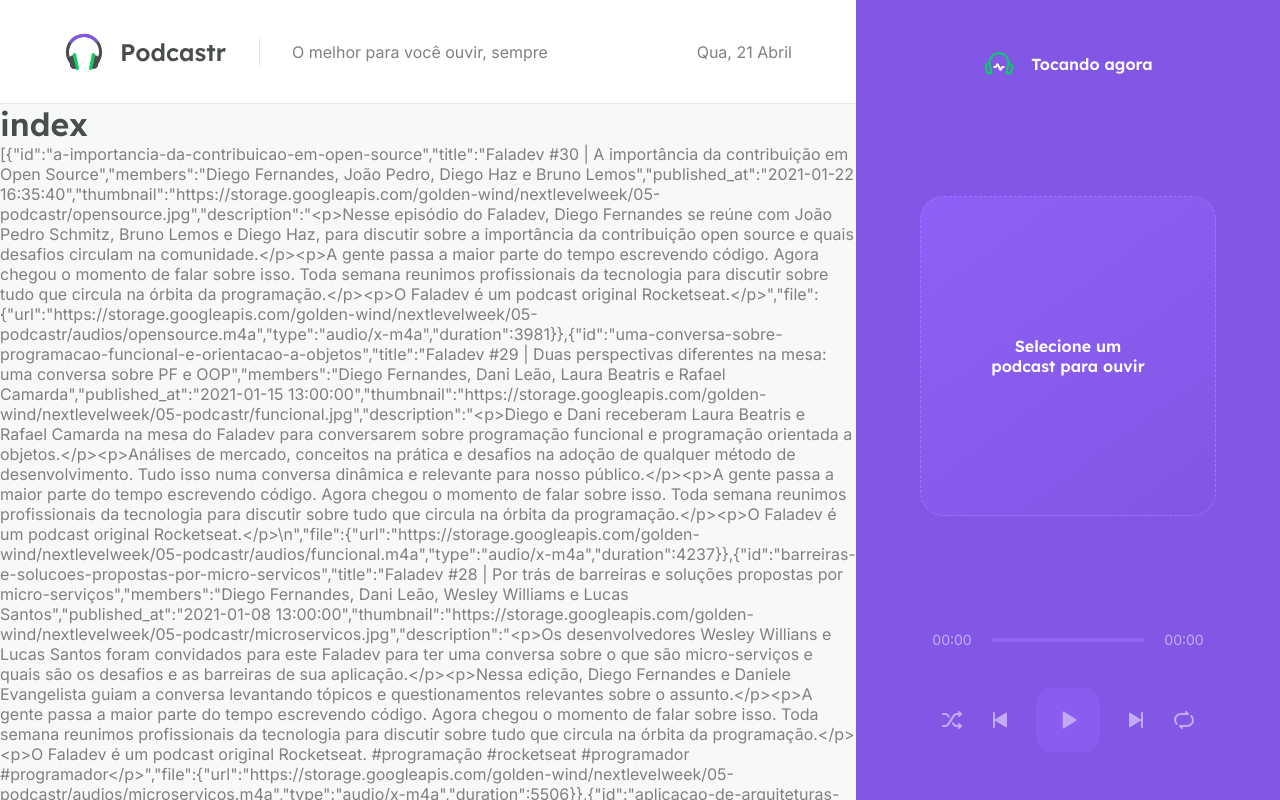
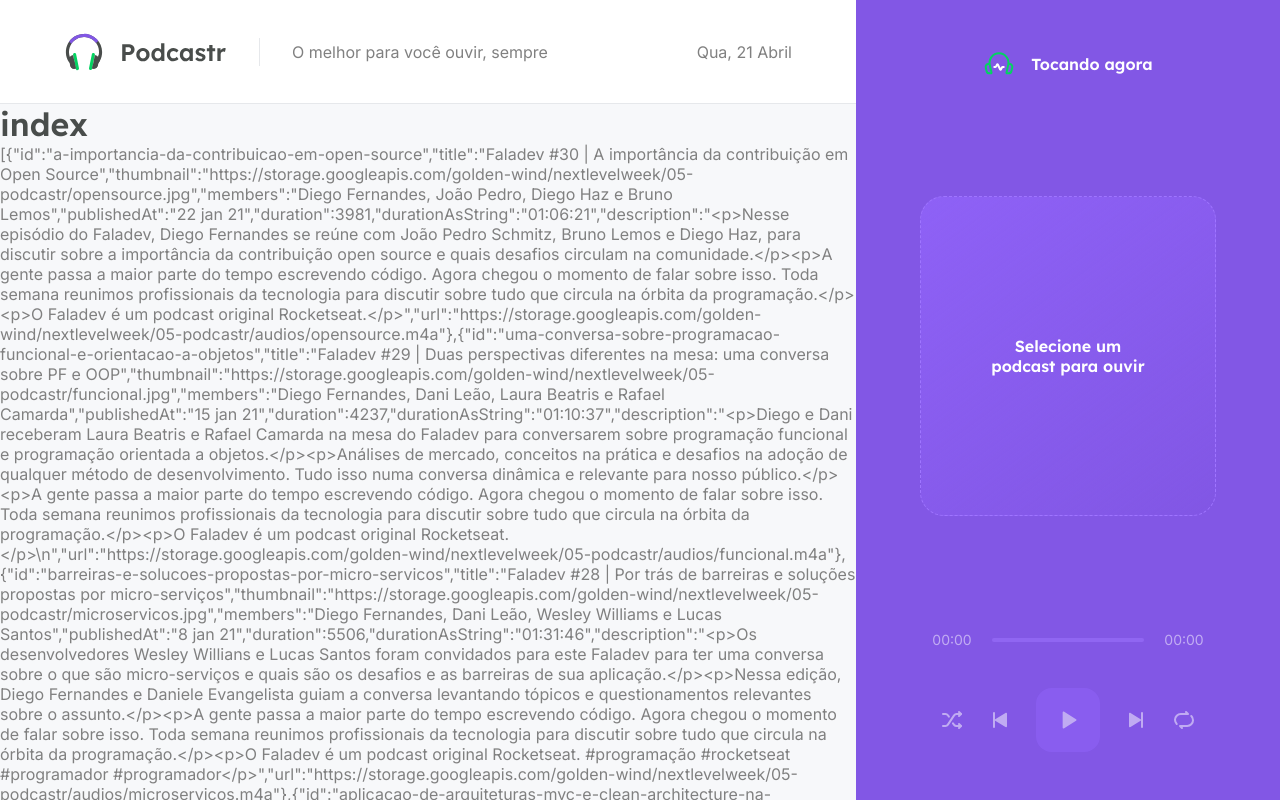
Before and after one commit to L1NDS0N/nlw5, a Next.js app: page / in a window 1280 px wide. Shown: the top 800 px of the page. Built offline with nearby package versions, Linux system fonts and the light colour scheme; data requests are answered from the project's data file.

Commit message:
Added conversor from time to string

```diff
--- a/src/pages/index.tsx
+++ b/src/pages/index.tsx
@@ -1,7 +1,9 @@
-import { GetStaticProps } from "next"
-import { apiResolver } from "next/dist/next-server/server/api-utils"
-import { useEffect } from "react"
+import { GetStaticProps } from "next";
 import { api } from '../services/api';
+
+import { format, parseISO } from 'date-fns';
+import ptBR from 'date-fns/locale/pt-BR';
+import { convertDurationTotimeString } from "../utils/convertDurationToTimeString";
 
 type Episode = {
   id: string;
@@ -32,9 +34,23 @@
     }
   })
 
+  const episodes = data.map(episode => {
+    return {
+      id: episode.id,
+      title: episode.title,
+      thumbnail: episode.thumbnail,
+      members: episode.members,
+      publishedAt: format(parseISO(episode.published_at), 'd MMM yy', { locale: ptBR}),
+      duration: Number(episode.file.duration),
+      durationAsString: convertDurationTotimeString(Number(episode.file.duration)),
+      description: episode.description,
+      url: episode.file.url,
+    };
+  })
+
   return {
     props: {
-      episodes: data,
+      episodes,
     },
     revalidate: 60 * 60 * 8,
   }
--- /dev/null
+++ b/src/utils/convertDurationToTimeString.ts
@@ -0,0 +1,11 @@
+export function convertDurationTotimeString(duration: number) {
+  const hours = Math.floor(duration / 3600);
+  const minutes = Math.floor((duration % 3600) / 60);
+  const seconds = duration % 60;
+
+  const timeString = [hours, minutes, seconds]
+    .map((unit) => String(unit).padStart(2, "0"))
+    .join(":");
+
+  return timeString;
+}
```
